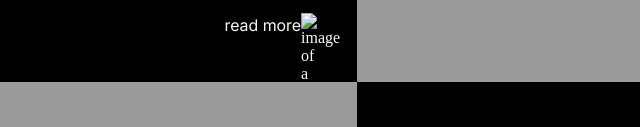
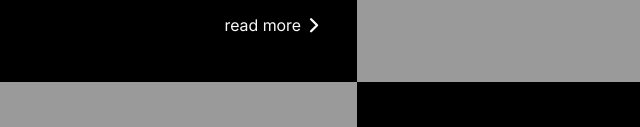
Before and after one commit to pmarinello/offpistefestival, a plain HTML site: page news.html in a window 1280 px wide. Shown: the part 671-798 px from the top of the page, 283-923 px from the left. Drawn offline with Linux system fonts and the light colour scheme; the site is published under a folder, as on GitHub Pages, so addresses that start at the root find nothing.

Commit message:
Add files via upload

```diff
--- a/news.html
+++ b/news.html
@@ -48,7 +48,7 @@
                     <p>Off Piste Music Festival is not just about the music; it's about leaving a positive impact on the environment. This year, the organizers are proud to announce their commitment to sustainability. From banning single-use plastics to eco-friendly shuttles, Off Piste is taking bold steps to minimize its carbon footprint. Join us in dancing responsibly and preserving the beauty of our mountain haven.</p>
                     <div>
                         <a href="">read more</a>
-                        <img src="/images/news-fotos/chevron-right.svg" alt="image of a read more icon">
+                        <img src="images/news-fotos/chevron-right.svg" alt="image of a read more icon">
 
                     </div>
                 </div>
```
